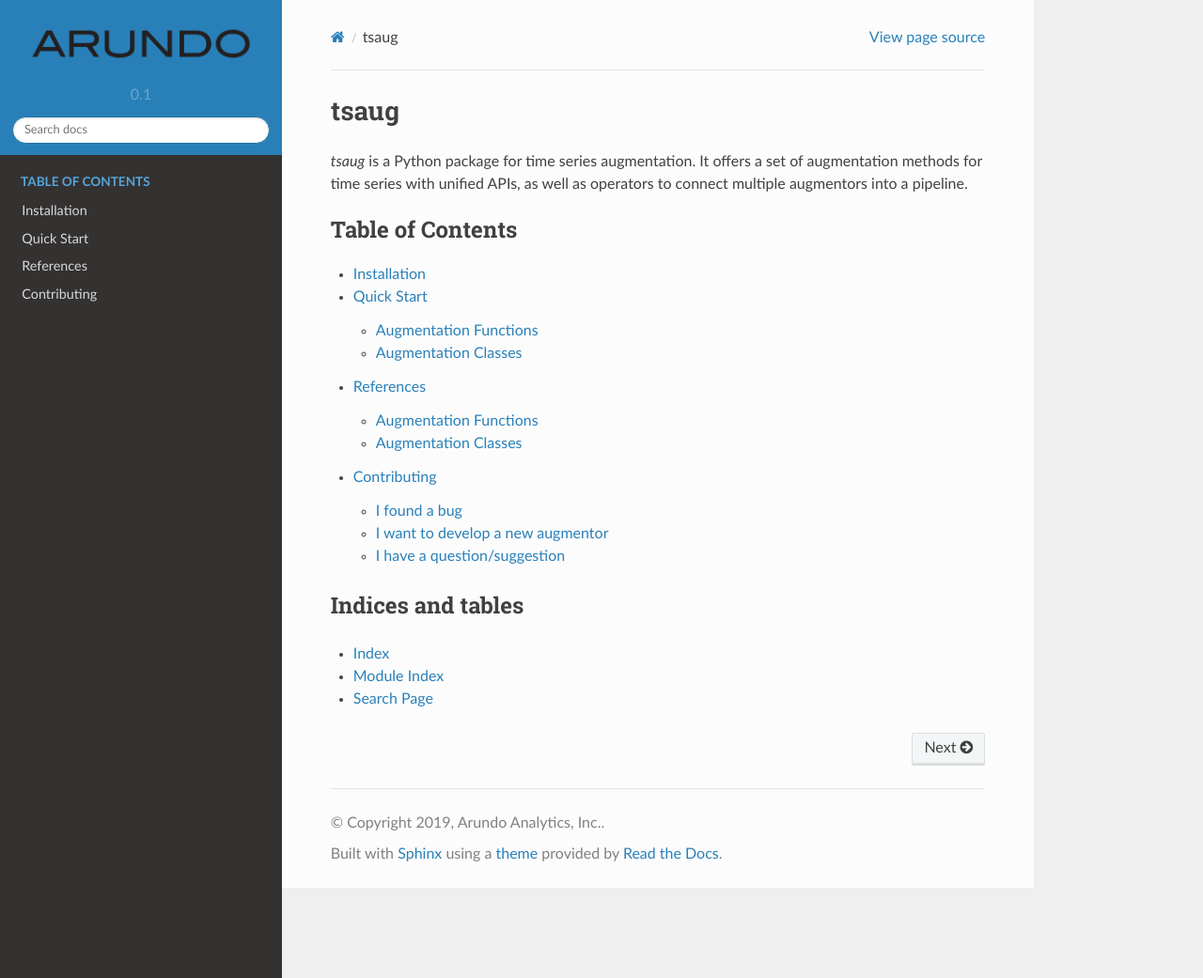
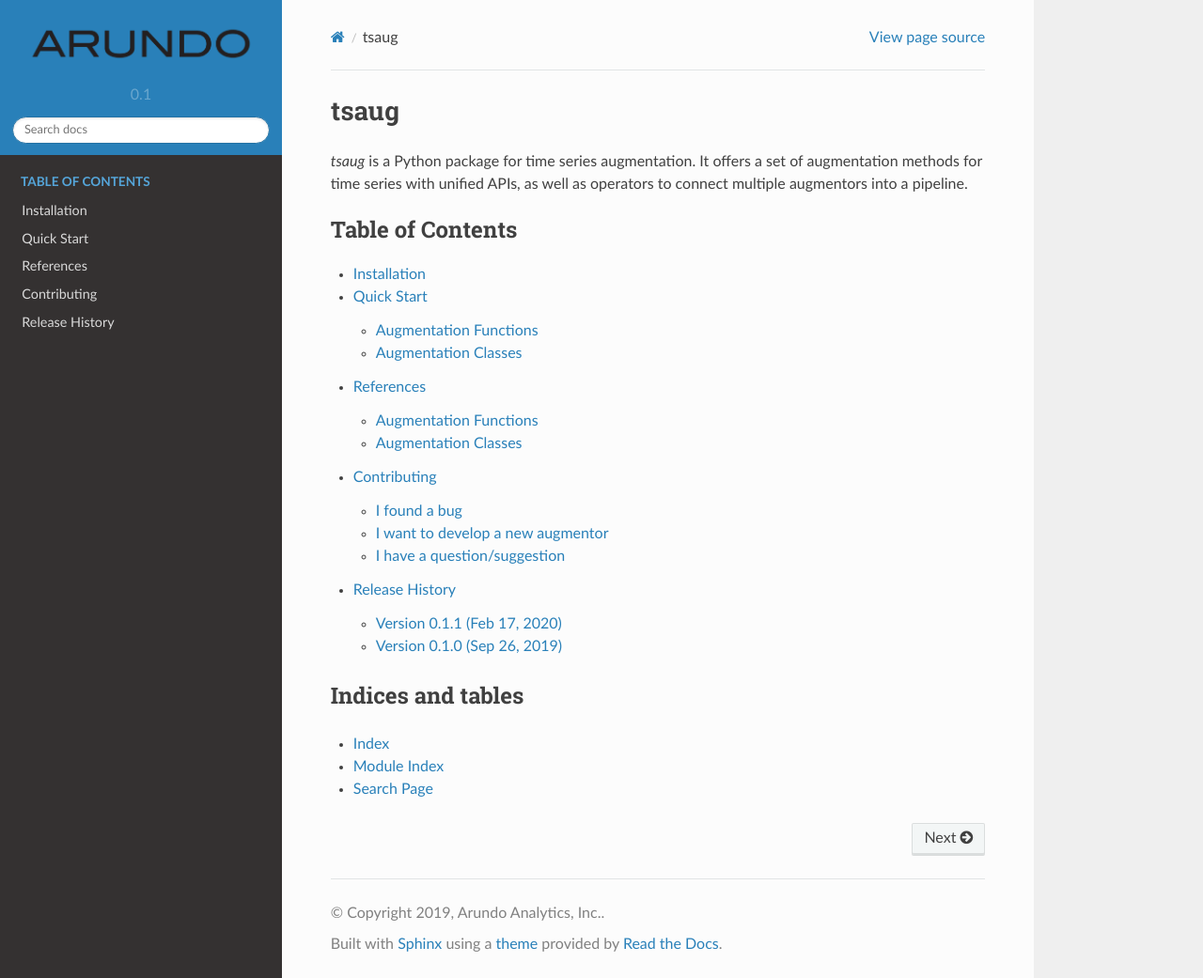
Before and after one commit to arundo/tsaug, a Sphinx documentation site: the page built from docs/index.rst, in a window 1280 px wide and 1041 px high. Shown: the whole window at 94% size. Built offline with Sphinx 7.4.7 and the Read the Docs theme 2.0.0, drawn with Linux system fonts in a browser that asks for light colours.

Commit message:
added release history

```diff
--- a/docs/index.rst
+++ b/docs/index.rst
@@ -14,6 +14,7 @@ connect multiple augmentors into a pipeline.
    quickstart.ipynb
    references
    developer
+   releasehistory
 
 
 
--- /dev/null
+++ b/docs/releasehistory.rst
@@ -0,0 +1,12 @@
+***************
+Release History
+***************
+
+Version 0.1.1 (Feb 17, 2020)
+===================================
+- Added type hints
+- Fixed a few minor bugs
+
+Version 0.1.0 (Sep 26, 2019)
+===================================
+- Initial release
```
